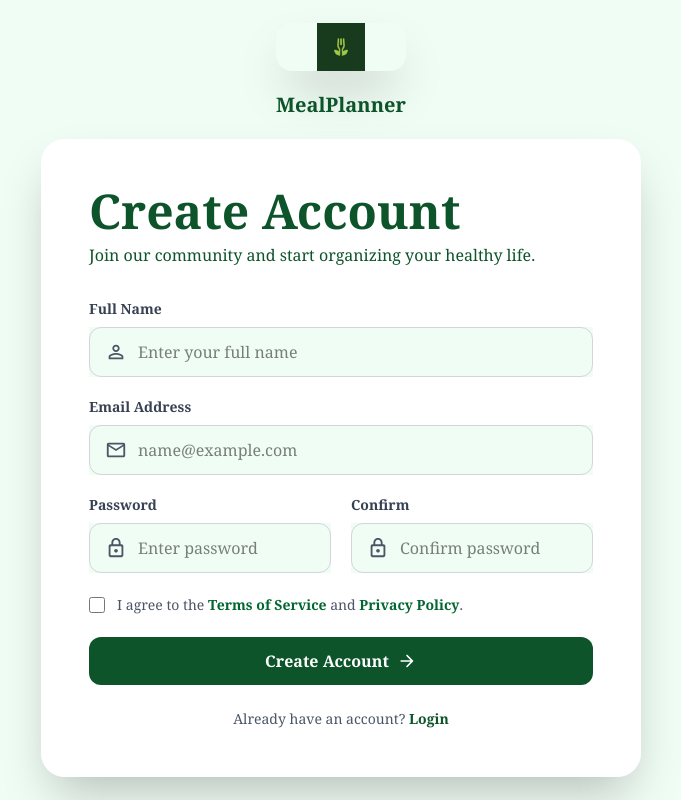
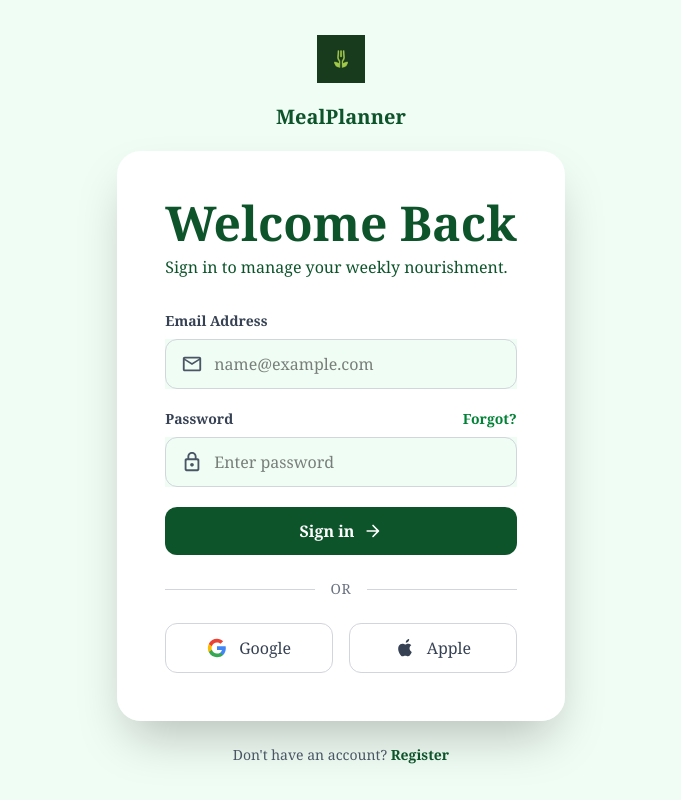
Before and after one commit to calebtolorunleke/mealplanner, a React (Vite) app: page / in a window 1280 px wide. Shown: the whole page, without its empty margins (299-980 px from the left). Built offline with nearby package versions, Linux system fonts and the light colour scheme.

Commit message:
Feat: signup, login, dashboard, meal library

```diff
--- a/src/auth/LogInForm.jsx
+++ b/src/auth/LogInForm.jsx
@@ -8,34 +8,15 @@ import {
 const LogInForm = () => {
   return (
     <div className="bg-white p-8 lg:p-12 flex flex-col justify-center">
-      <h1 className="text-4xl lg:text-5xl font-bold text-green-900">
-        Create Account
+      <h1 className="text-3xl lg:text-5xl font-bold text-green-900">
+        Welcome Back
       </h1>
 
       <h3 className="text-green-900 text-md mt-2">
-        Join our community and start organizing your healthy life.
+        Sign in to manage your weekly nourishment.{" "}
       </h3>
 
       <form className="mt-8 space-y-5">
-        <div className="flex flex-col gap-2 ">
-          <label className="block text-sm font-semibold text-gray-700">
-            Full Name
-          </label>
-
-          <div className="relative bg-green-50">
-            <PersonOutlineOutlined
-              className="absolute left-4 top-1/2 -translate-y-1/2 text-gray-600"
-              sx={{ fontSize: 22 }}
-            />
-
-            <input
-              type="text"
-              placeholder="Enter your full name"
-              className="w-full border border-gray-300 rounded-xl py-3 pl-12 pr-4 outline-none focus:border-green-800"
-            />
-          </div>
-        </div>
-
         <div className="flex flex-col gap-2">
           <label
             htmlFor=""
@@ -57,15 +38,25 @@ const LogInForm = () => {
           </div>
         </div>
 
-        <div className="flex flex-col md:flex-row  gap-5 ">
-          <div className="flex-1">
-            <label
-              htmlFor=""
-              className="block mb-2 text-sm font-semibold text-gray-700"
-            >
+        <div className="">
+          <div className="">
+            <div className="flex justify-between">
               {" "}
-              Password
-            </label>
+              <label
+                htmlFor=""
+                className="block mb-2 text-sm font-semibold text-gray-700"
+              >
+                {" "}
+                Password
+              </label>{" "}
+              <a
+                href="#forgot-password"
+                className="block mb-2 text-sm font-semibold text-green-700 hover:text-green-800 hover:underline transition-colors"
+              >
+                {" "}
+                Forgot?
+              </a>
+            </div>
 
             <div className="relative bg-green-50">
               <LockOutlineRounded
@@ -79,65 +70,70 @@ const LogInForm = () => {
               />
             </div>
           </div>
-
-          <div className="flex-1">
-            <label
-              htmlFor=""
-              className="block mb-2 text-sm font-semibold text-gray-700"
-            >
-              Confirm
-            </label>
-
-            <div className="relative bg-green-50">
-              <LockOutlineRounded
-                className="absolute top-1/2 -translate-y-1/2 text-gray-600 left-4"
-                sx={{ fontSize: 22 }}
-              />
-              <input
-                type="password"
-                placeholder="Confirm password"
-                className="w-full border border-gray-300 rounded-xl py-3 pl-12 outline-none focus:border-green-800"
-              />
-            </div>
-          </div>
-        </div>
-
-        <div className="flex items-start gap-3 mt-5">
-          <input
-            type="checkbox"
-            id="terms"
-            className="mt-1 h-4 w-4 accent-green-800 cursor-pointer"
-          />
-
-          <label
-            htmlFor="terms"
-            className="text-sm text-gray-600 leading-6 cursor-pointer"
-          >
-            I agree to the{" "}
-            <span className="text-green-800 font-semibold hover:underline">
-              Terms of Service
-            </span>{" "}
-            and{" "}
-            <span className="text-green-800 font-semibold hover:underline">
-              Privacy Policy
-            </span>
-            .
-          </label>
         </div>
 
         <button
           type="submit"
           className="w-full bg-green-900 text-white py-3 rounded-xl font-bold hover:bg-green-800 transition flex items-center justify-center gap-2"
         >
-          Create Account
+          Sign in
           <ArrowForwardRounded sx={{ fontSize: 20, color: "white" }} />
         </button>
+
+        <div className="flex flex-row items-center w-full my-6">
+          <div className="flex-1 border-t border-gray-300"></div>
+
+          <span className="px-4 text-sm font-medium text-gray-500 uppercase tracking-wider">
+            OR
+          </span>
+
+          <div className="flex-1 border-t border-gray-300"></div>
+        </div>
+
+        <div className="flex flex-col sm:flex-row gap-4 w-full mt-4">
+          {/* Google Button */}
+          <button className="flex-1 flex items-center justify-center gap-3 border border-gray-300 hover:border-gray-400 bg-white text-gray-700 font-medium py-3 px-4 rounded-xl transition-all active:scale-[0.98]">
+            <svg
+              className="w-5 h-5"
+              viewBox="0 0 24 24"
+              width="24"
+              height="24"
+              xmlns="http://www.w3.org/2000/svg"
+            >
+              <path
+                d="M22.56 12.25c0-.78-.07-1.53-.2-2.25H12v4.26h5.92c-.26 1.37-1.04 2.53-2.21 3.31v2.77h3.57c2.08-1.92 3.28-4.74 3.28-8.09z"
+                fill="#4285F4"
+              />
+              <path
+                d="M12 23c2.97 0 5.46-.98 7.28-2.66l-3.57-2.77c-.98.66-2.23 1.06-3.71 1.06-2.86 0-5.29-1.93-6.16-4.53H2.18v2.84C3.99 20.53 7.7 23 12 23z"
+                fill="#34A853"
+              />
+              <path
+                d="M5.84 14.09c-.22-.66-.35-1.36-.35-2.09s.13-1.43.35-2.09V7.06H2.18C1.43 8.55 1 10.22 1 12s.43 3.45 1.18 4.94l2.85-2.22.81-.63z"
+                fill="#FBBC05"
+              />
+              <path
+                d="M12 5.38c1.62 0 3.06.56 4.21 1.64l3.15-3.15C17.45 2.09 14.97 1 12 1 7.7 1 3.99 3.47 2.18 7.06l3.66 2.84c.87-2.6 3.3-4.52 6.16-4.52z"
+                fill="#EA4335"
+              />
+            </svg>
+            <span>Google</span>
+          </button>
+
+          {/* Apple Button */}
+          <button className="flex-1 flex items-center justify-center gap-3 border border-gray-300 hover:border-gray-400 bg-white text-gray-700 font-medium py-3 px-4 rounded-xl transition-all active:scale-[0.98]">
+            <svg
+              className="w-5 h-5"
+              viewBox="0 0 24 24"
+              fill="currentColor"
+              xmlns="http://www.w3.org/2000/svg"
+            >
+              <path d="M18.71 19.5c-.83 1.24-1.71 2.45-3.05 2.47-1.34.03-1.77-.79-3.29-.79-1.53 0-2 .77-3.27.82-1.31.05-2.3-1.32-3.14-2.53C4.25 17 2.94 12.45 4.7 9.39c.87-1.52 2.43-2.48 4.12-2.51 1.28-.02 2.5.87 3.29.87.78 0 2.26-1.07 3.81-.91.65.03 2.47.26 3.64 1.98-.09.06-2.17 1.28-2.15 3.81.03 3.02 2.65 4.03 2.68 4.04-.03.07-.42 1.44-1.38 2.83M15.97 4.17c.66-.81 1.11-1.93.99-3.06-1 .04-2.21.67-2.93 1.49-.62.69-1.16 1.84-1.01 2.96 1.12.09 2.27-.57 2.95-1.39z" />
+            </svg>
+            <span>Apple</span>
+          </button>
+        </div>
       </form>
-
-      <p className="text-center text-sm text-gray-600 mt-6">
-        Already have an account?{"  "}
-        <span className="text-green-900 font-bold cursor-pointer">Login</span>
-      </p>
     </div>
   );
 };
--- a/src/auth/SignupForm.jsx
+++ b/src/auth/SignupForm.jsx
@@ -136,7 +136,9 @@ const SignupForm = () => {
 
       <p className="text-center text-sm text-gray-600 mt-6">
         Already have an account?{"  "}
-        <span className="text-green-900 font-bold cursor-pointer">Login</span>
+        <a className="text-green-900 font-bold cursor-pointer" href="/">
+          Login
+        </a>
       </p>
     </div>
   );
--- a/src/pages/auth/Login.jsx
+++ b/src/pages/auth/Login.jsx
@@ -1,5 +1,6 @@
 import LogInForm from "../../auth/LogInForm";
 import Logo from "../../assets/images/Logo.jpeg";
+import { Link } from "react-router-dom";
 
 const Login = () => {
   return (
@@ -9,7 +10,7 @@ const Login = () => {
         <img
           src={Logo}
           alt="MealPlanner Logo"
-          className="h-12 w-auto object-contain rounded-2xl shadow-2xl"
+          className="h-12 w-auto object-contain rounded-2xl"
         />
         <h1 className="text-xl font-semibold text-green-900 font-serif">
           MealPlanner
@@ -17,7 +18,13 @@ const Login = () => {
       </div>
       <div className=" max-w-[600px] shadow-2xl rounded-3xl overflow-hidden">
         <LogInForm />
-      </div>
+      </div>{" "}
+      <p className="text-center text-sm text-gray-600 mt-6">
+        Don't have an account?{"  "}
+        <Link to="/signup" className="text-green-900 font-bold cursor-pointer">
+          Register
+        </Link>
+      </p>
     </section>
   );
 };
```
